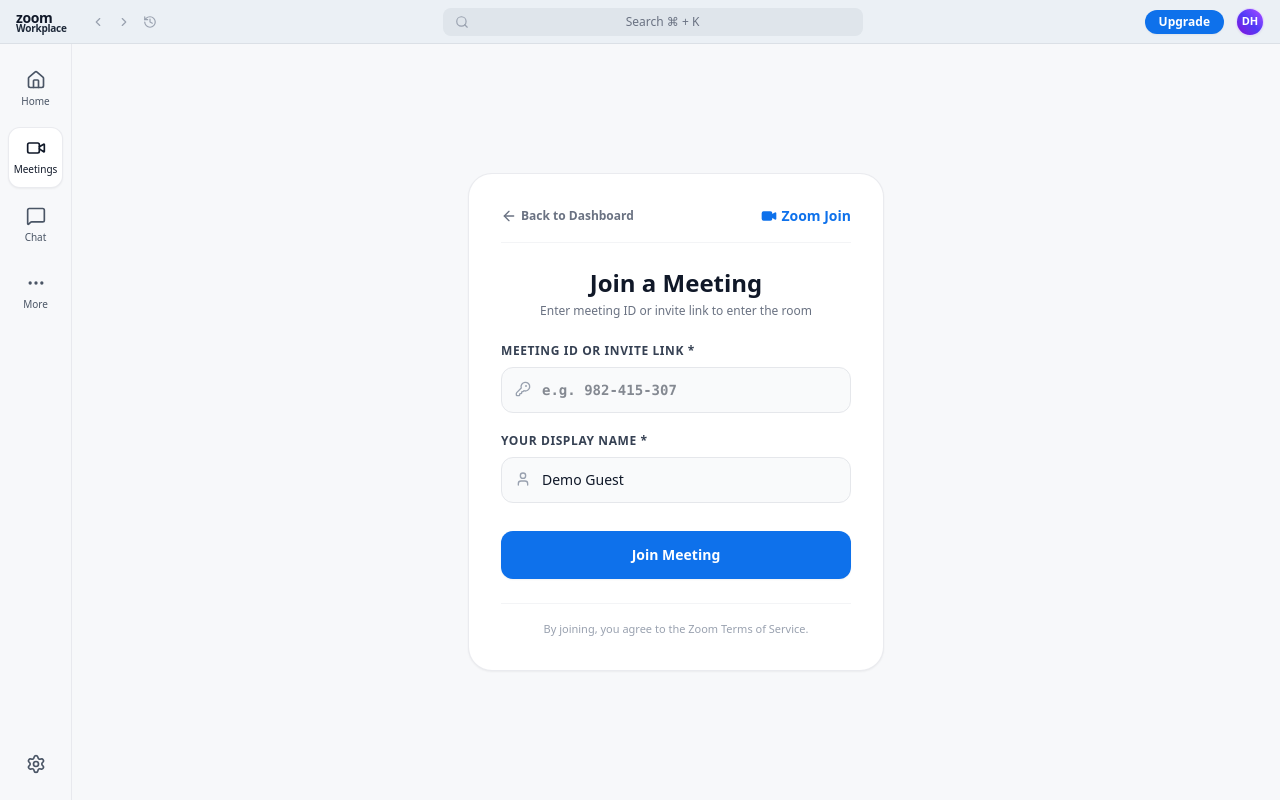
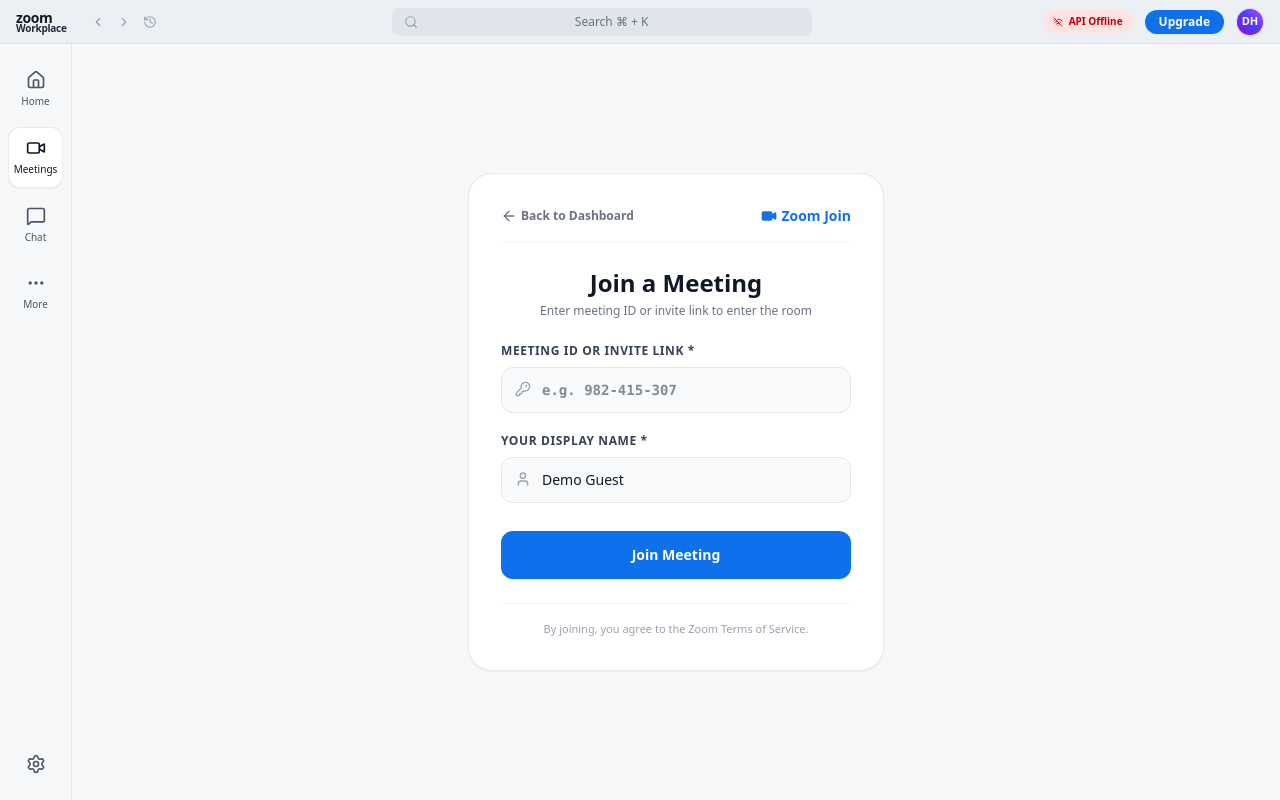
Before and after one commit to Samakshg11/Zoom-clone, a Next.js app in the folder frontend/: page /join in a window 1280 px wide. Built offline with nearby package versions, Linux system fonts and the light colour scheme; no server answers.

Commit message:
feat(frontend): add real-time API health status indicator in Navbar with live polling

```diff
--- a/frontend/src/components/Navbar.tsx
+++ b/frontend/src/components/Navbar.tsx
@@ -1,17 +1,30 @@
 'use client';
 
-import React, { useState } from 'react';
+import React, { useState, useEffect } from 'react';
 import Link from 'next/link';
 import { useRouter } from 'next/navigation';
 import {
   Search, ChevronLeft, ChevronRight, History, Settings,
-  CheckCircle2, X
+  CheckCircle2, X, Wifi, WifiOff, Loader2
 } from 'lucide-react';
+import { checkHealth } from '@/lib/api';
 
 export default function Navbar() {
   const [showSettingsModal, setShowSettingsModal] = useState(false);
   const [showUpgradeModal, setShowUpgradeModal] = useState(false);
+  const [apiStatus, setApiStatus] = useState<'healthy' | 'degraded' | 'offline' | 'loading'>('loading');
   const router = useRouter();
+
+  useEffect(() => {
+    let cancelled = false;
+    const poll = async () => {
+      const health = await checkHealth();
+      if (!cancelled) setApiStatus(health.status);
+    };
+    poll();
+    const interval = setInterval(poll, 30000);
+    return () => { cancelled = true; clearInterval(interval); };
+  }, []);
 
   return (
     <>
@@ -71,6 +84,28 @@
 
         {/* Right Actions & Profile */}
         <div className="flex items-center gap-3">
+          {/* API Health Status Indicator */}
+          <div
+            className={`hidden sm:flex items-center gap-1.5 px-2.5 py-1 rounded-full text-[10px] font-semibold transition-all ${
+              apiStatus === 'healthy'
+                ? 'bg-green-100 text-green-700'
+                : apiStatus === 'degraded'
+                ? 'bg-yellow-100 text-yellow-700'
+                : apiStatus === 'offline'
+                ? 'bg-red-100 text-red-700'
+                : 'bg-gray-100 text-gray-500'
+            }`}
+            title={apiStatus === 'healthy' ? 'Backend API connected' : apiStatus === 'offline' ? 'Backend API offline' : 'Checking API...'}
+            aria-label={`API status: ${apiStatus}`}
+            role="status"
+          >
+            {apiStatus === 'loading' && <Loader2 className="w-2.5 h-2.5 animate-spin" />}
+            {apiStatus === 'healthy' && <Wifi className="w-2.5 h-2.5" />}
+            {(apiStatus === 'degraded' || apiStatus === 'offline') && <WifiOff className="w-2.5 h-2.5" />}
+            <span className="capitalize">
+              {apiStatus === 'loading' ? 'Connecting...' : apiStatus === 'healthy' ? 'API Connected' : apiStatus === 'degraded' ? 'API Degraded' : 'API Offline'}
+            </span>
+          </div>
           <button
             onClick={() => setShowUpgradeModal(true)}
             className="bg-[#0E71EB] hover:bg-[#0059be] active:scale-95 text-white text-xs font-semibold px-3.5 py-1 rounded-full transition-all flex items-center justify-center shadow-xs cursor-pointer"
--- a/frontend/src/lib/api.ts
+++ b/frontend/src/lib/api.ts
@@ -15,6 +15,13 @@
 };
 
 const API_BASE_URL = getApiBaseUrl();
+
+export interface HealthStatus {
+  status: 'healthy' | 'degraded' | 'offline';
+  database: string;
+  timestamp: string;
+  version: string;
+}
 
 export interface Participant {
   id: number;
@@ -147,3 +154,19 @@
     return false;
   }
 }
+
+export async function checkHealth(): Promise<HealthStatus> {
+  try {
+    const baseWithoutApi = API_BASE_URL.replace(/\/api$/, '');
+    const res = await fetch(`${baseWithoutApi}/api/health`, { cache: 'no-store' });
+    if (!res.ok) throw new Error('Not OK');
+    return await res.json();
+  } catch {
+    return {
+      status: 'offline',
+      database: 'unreachable',
+      timestamp: new Date().toISOString(),
+      version: '1.0.0',
+    };
+  }
+}
```
